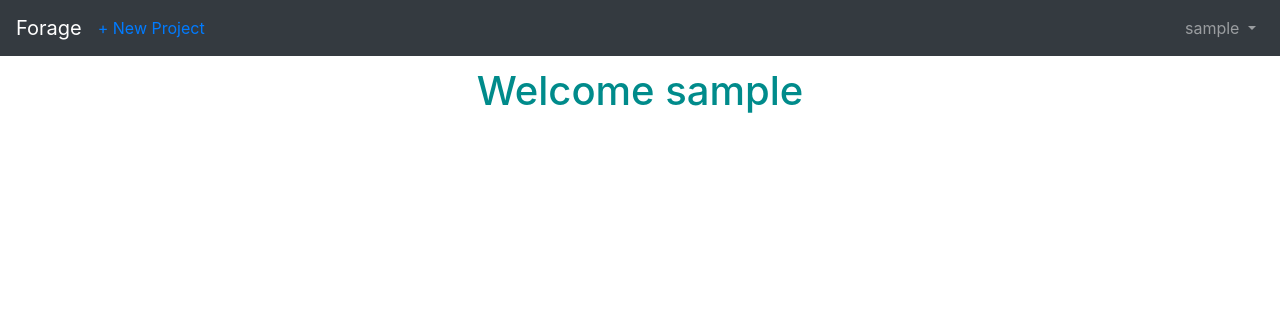
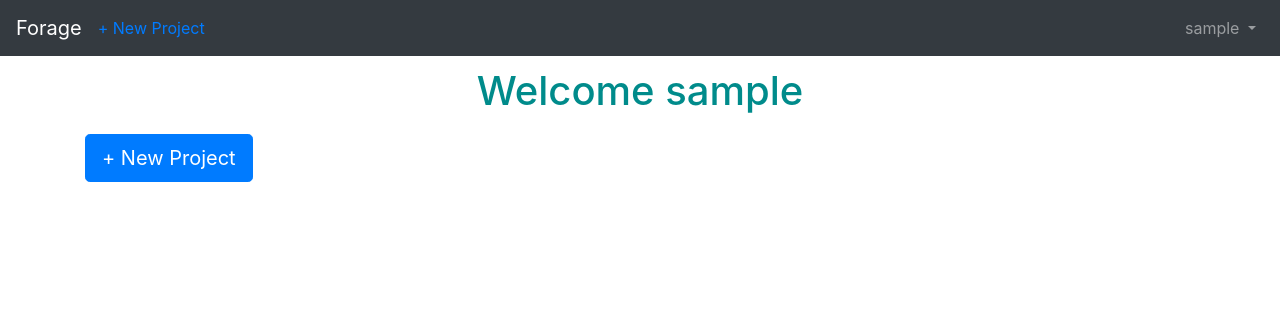
Before and after one commit to servedredt0mat0/practice, a Django app: page /projects/ in a window 1280 px wide. Shown: the top 316 px of the page. Run offline with Django 3.2, Linux system fonts and the light colour scheme; the visitor is signed in with stand-in values (Sample User, id 1); data that the repository does not hold is empty; parts of the project's set-up code (start-up, migrations or seed data) failed here and were passed over.

Commit message:
update project_new

```diff
--- a/config/templates/forages/project_list.html
+++ b/config/templates/forages/project_list.html
@@ -32,9 +32,12 @@
     </div>
 </div>
 {% endfor %}
+<a class="btn btn-primary btn-lg" href="{% url 'project_new' %}">+ New Project</a>
 {% else %}
 <h1 style="color:darkcyan; text-align: center; font-size: xx-large;"> Please Sign-In before viewing. <br/> Thank you :)</h1>
 <a class="btn btn-primary btn-lg" style="display:flex; justify-content: center; align-items: center;" href="{% url 'signup' %}">Sign-Up</a>
 <a class="btn btn-success btn-lg" style="display:flex; justify-content: center; align-items: center;" href="{% url 'login' %}">Login</a>
 {% endif %}
+
+
 {% endblock content %}
```
